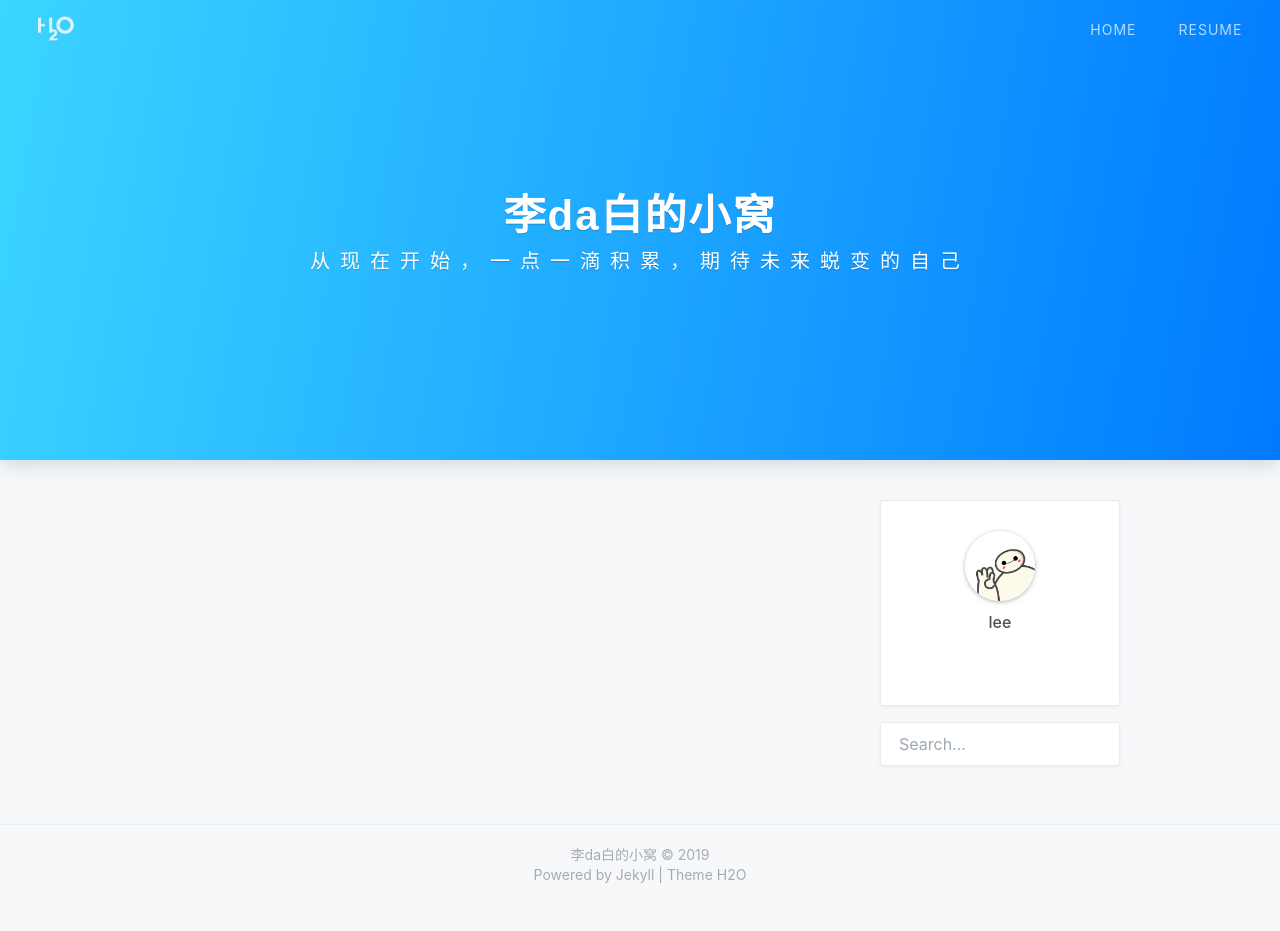
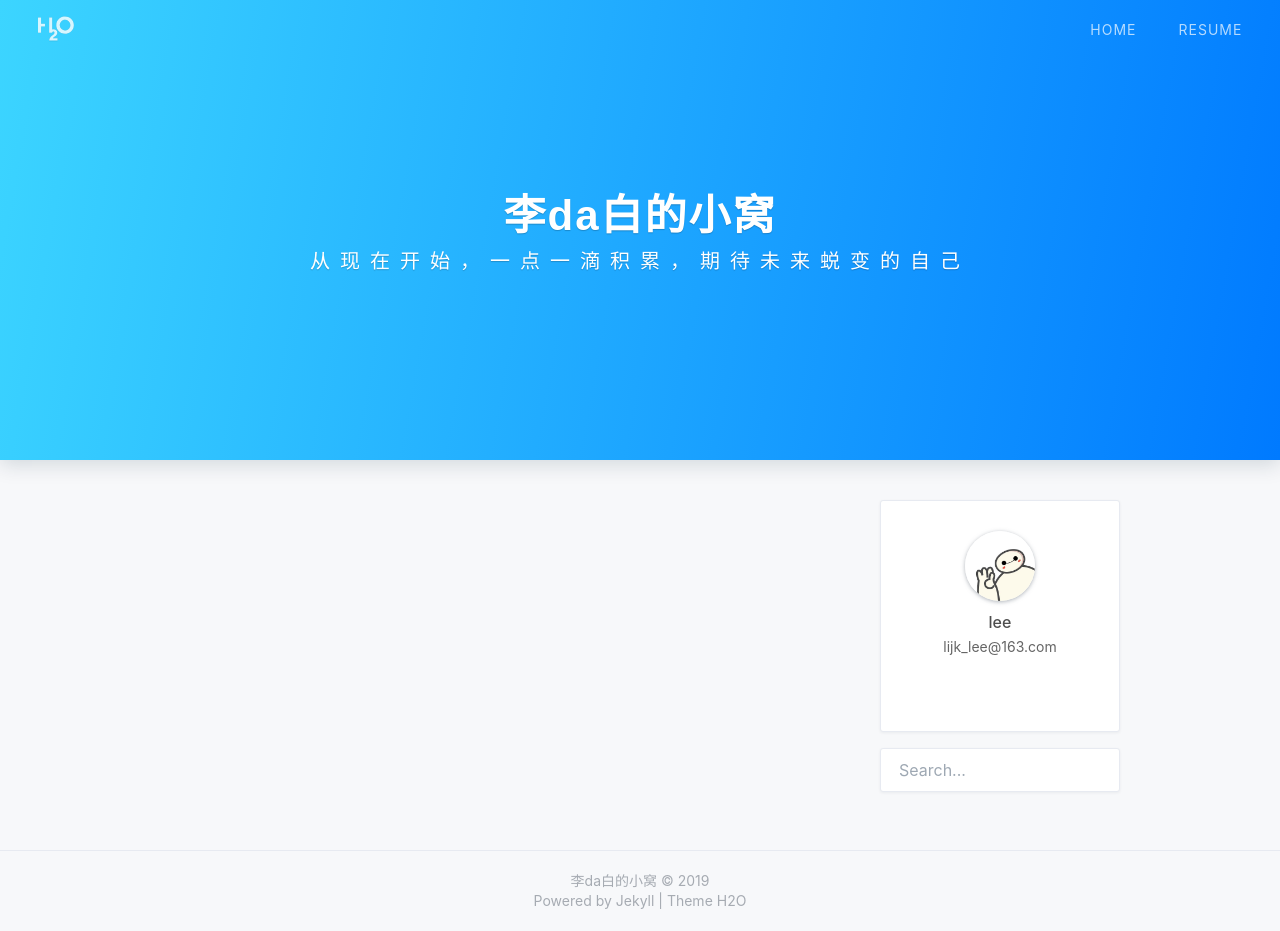
Before and after one commit to lijk-lee/lijk-lee.github.io, a Jekyll site: the page built from index.html, in a window 1280 px wide and 931 px high. Built offline with Jekyll 4.4.1, drawn with Linux system fonts in a browser that asks for light colours; nearby versions of some CDN libraries; the list of posts is cut into pages by our own code; a style sheet for code colours, icons or effects is not loaded.

Commit message:
Update _config.yml

```diff
--- a/_config.yml
+++ b/_config.yml
@@ -27,7 +27,7 @@ footer:
 # Author 配置博主信息
 author: 'lee'
 nickname: 'lee'
-bio: ''
+bio: 'lijk_lee@163.com'
 avatar: '/assets/img/profile.jpg'
 
 # Search
@@ -60,11 +60,11 @@ sns:
   #weibo: '//weibo.com/lovecolcol'
   #juejin: '//juejin.im/user/57a6f434165abd006159b4cc'
   #instagram: '//www.instagram.com/steveliaocn'
-  email : '//lijk_lee@163.com'
+  #email : '//lijk_lee@163.com'
   github: '//github.com/lijk-lee'
 
 # Tags 设置标签
-recommend-tags: false # whether or not display recommend-tags on the sidebar
+recommend-tags: true # whether or not display recommend-tags on the sidebar
 recommend-condition-size: 12 # a tag will be recommended if the size of it is more than this value
 
 # Build settings
```
